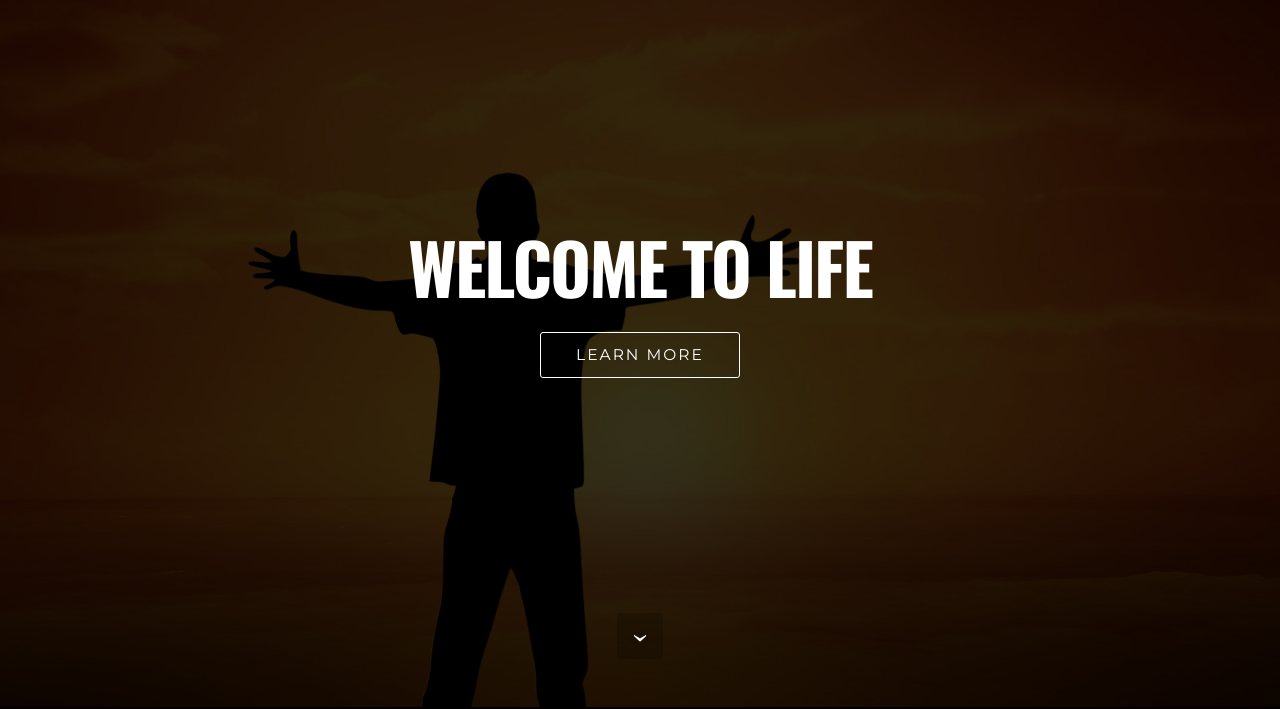
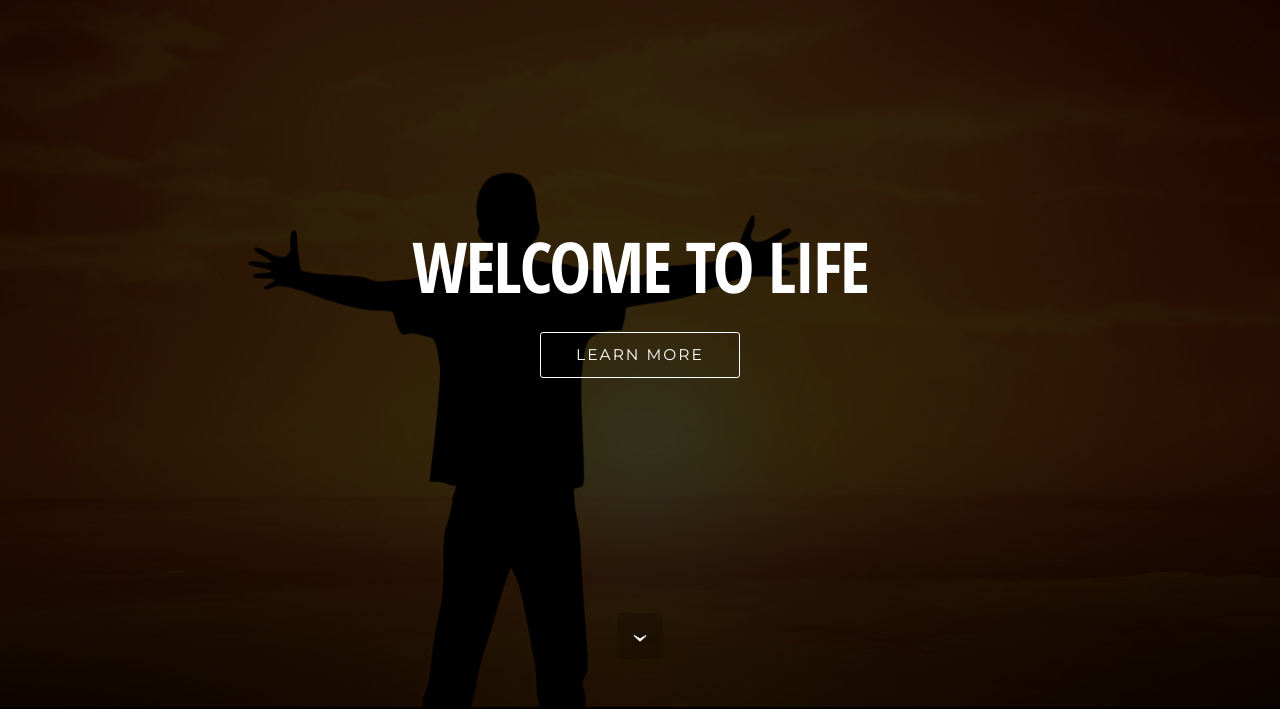
Before and after one commit to abdullahgondal/abdullahgondal.github.io, a plain HTML site: page index.html in a window 1280 px wide. Shown: the part 93-802 px from the top of the page. Drawn offline with nearby package versions, Linux system fonts and the light colour scheme.

Commit message:
create github pages

```diff
--- a/assets/mobirise/css/mbr-additional.css
+++ b/assets/mobirise/css/mbr-additional.css
@@ -1,4 +1,4 @@
-@import url(https://fonts.googleapis.com/css?family=Oswald:400,300,700);
+@import url(https://fonts.googleapis.com/css?family=Open+Sans+Condensed:300,700);
 @import url(https://fonts.googleapis.com/css?family=Lora:400,700);
 @import url(https://fonts.googleapis.com/css?family=Montserrat:400,700);
 @import url(https://fonts.googleapis.com/css?family=Raleway:400,300,700);
@@ -476,7 +476,7 @@ h6,
   color: #c0a375!important;
 }
 #header1-0 .mbr-section-title {
-  font-family: 'Oswald', sans-serif;
+  font-family: 'Open Sans Condensed', sans-serif;
 }
 #content2-4 DIV {
   color: #ffffff;
--- a/index.html
+++ b/index.html
@@ -57,7 +57,7 @@
 
 </section>
 
-<section class="engine"><a href="https://mobirise.info/g">how to build your own site for free</a></section><section class="mbr-section mbr-section-hero mbr-section-full mbr-section-with-arrow mbr-parallax-background mbr-after-navbar" id="header1-0" data-rv-view="2" style="background-image: url(assets/images/mbr-1920x1238.jpg);">
+<section class="engine"><a href="https://mobirise.info/s">free bootstrap themes</a></section><section class="mbr-section mbr-section-hero mbr-section-full mbr-section-with-arrow mbr-parallax-background mbr-after-navbar" id="header1-0" data-rv-view="2" style="background-image: url(assets/images/mbr-1920x1238.jpg);">
 
     <div class="mbr-overlay" style="opacity: 0.8; background-color: rgb(0, 0, 0);"></div>
 
```
Also changed, not shown: 1 other file.
